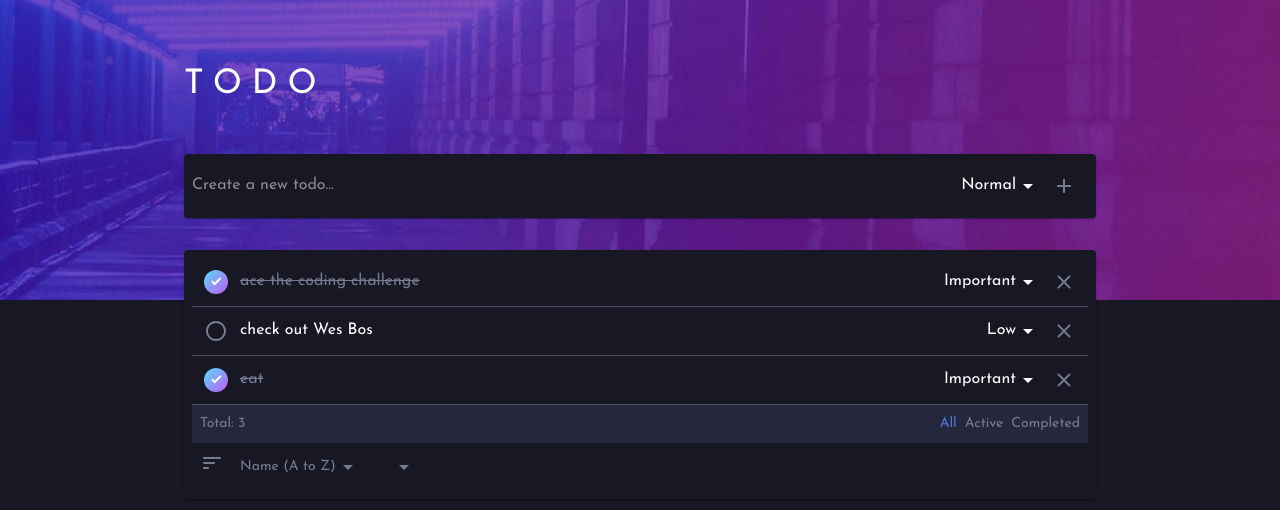
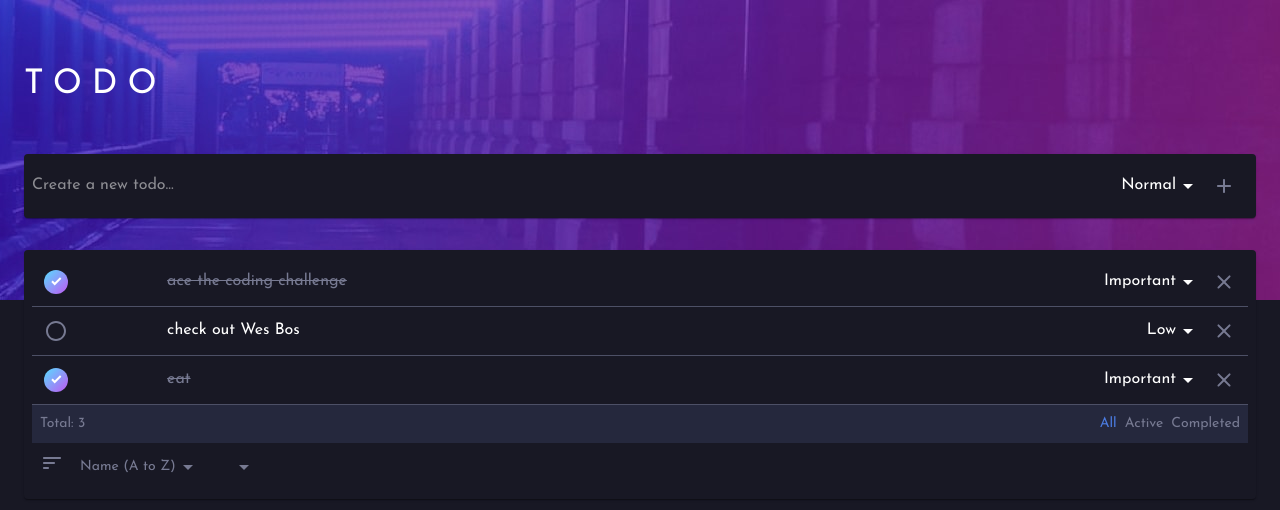
Before and after one commit to jpduong/jd-app-todo, a React (Create React App) app: page / in a window 1280 px wide. Shown: the top 510 px of the page. Built offline with nearby package versions, Linux system fonts and the light colour scheme.

Commit message:
improve responsiveness width, remove useMobileView hook

```diff
--- a/src/components/App.tsx
+++ b/src/components/App.tsx
@@ -9,7 +9,6 @@ import { SortRounded } from "@material-ui/icons";
 import backgroundDesktopImg from "assets/images/bg-desktop-dark.jpg";
 import backgroundMobileImg from "assets/images/bg-mobile-dark.jpg";
 import { FilterBar } from "components/FilterBar";
-import { useMobileView } from "hooks/useMobileView";
 import { useSelectInput } from "hooks/useSelectInput";
 import { orderBy } from "lodash";
 import { mockData } from "mockData";
@@ -26,7 +25,6 @@ export const App = () => {
   const [firstSort, bindFirstSort] = useSelectInput<SortOption>("name_asc");
   const [secondSort, bindSecondSort] = useSelectInput<SortOption>("");
   const classes = useStyles();
-  const [isMobileView] = useMobileView();
 
   const handleAddTask = (task: Task) => setTasks([...tasks, task]);
 
@@ -93,7 +91,7 @@ export const App = () => {
 
   return (
     <Box className={classes.rootContainer} title="component-app">
-      <Container maxWidth={isMobileView ? "sm" : "md"}>
+      <Container maxWidth={"lg"}>
         <Box pt={8} pb={6}>
           <Typography variant="h4">TODO</Typography>
         </Box>
--- a/src/components/CreatedTask.tsx
+++ b/src/components/CreatedTask.tsx
@@ -33,8 +33,9 @@ export const CreatedTask = (props: Props) => {
       className={classes.container}
       title="component-createdtask"
     >
-      <Grid item>
+      <Grid item xs={8}>
         <Grid container alignItems="center">
+          <Grid xs={2}>
             <IconButton
               onClick={onToggleStatus}
               title="createdtask-toggle-button"
@@ -51,8 +52,11 @@ export const CreatedTask = (props: Props) => {
                 </div>
               )}
             </IconButton>
+          </Grid>
+          <Grid xs={10}>
             <TextField
               title="createdtask-textfield"
+              fullWidth
               multiline
               value={name}
               inputProps={
@@ -70,7 +74,8 @@ export const CreatedTask = (props: Props) => {
             />
           </Grid>
         </Grid>
-      <Grid item>
+      </Grid>
+      <Grid item xs={4} container justify="flex-end">
         <PrioritySelectInput
           value={priority}
           onChange={(e) =>
--- a/src/components/NewTask.tsx
+++ b/src/components/NewTask.tsx
@@ -56,14 +56,17 @@ export const NewTask = (props: Props) => {
       title="component-newtask"
     >
       <Grid container justify="space-between" alignItems="center">
+        <Grid item xs={8}>
           <TextField
             placeholder="Create a new todo..."
             {...bindName}
+            fullWidth
             multiline
             title="newtask-textfield"
             autoFocus
           />
-        <Grid item>
+        </Grid>
+        <Grid item xs={4} container justify="flex-end">
           <PrioritySelectInput {...bindPriority} />
           <IconButton onClick={handleSubmit} title="newtask-submit-button">
             <AddRounded />
--- a/src/hooks/useMobileView.ts
+++ /dev/null
@@ -1,8 +0,0 @@
-import { useMediaQuery, useTheme } from "@material-ui/core";
-
-export const useMobileView = () => {
-  const theme = useTheme();
-  const isMobileView = useMediaQuery(theme.breakpoints.down("md"));
-
-  return [isMobileView] as const;
-};
--- a/src/muiTheme.ts
+++ b/src/muiTheme.ts
@@ -65,9 +65,6 @@ export const muiTheme = createMuiTheme({
       InputProps: {
         disableUnderline: true,
       },
-      style: {
-        width: 250,
-      },
     },
     MuiSelect: {
       disableUnderline: true,
```
Also changed, not shown: public/manifest.json. Lines whose indentation alone changed are shown as unchanged.
